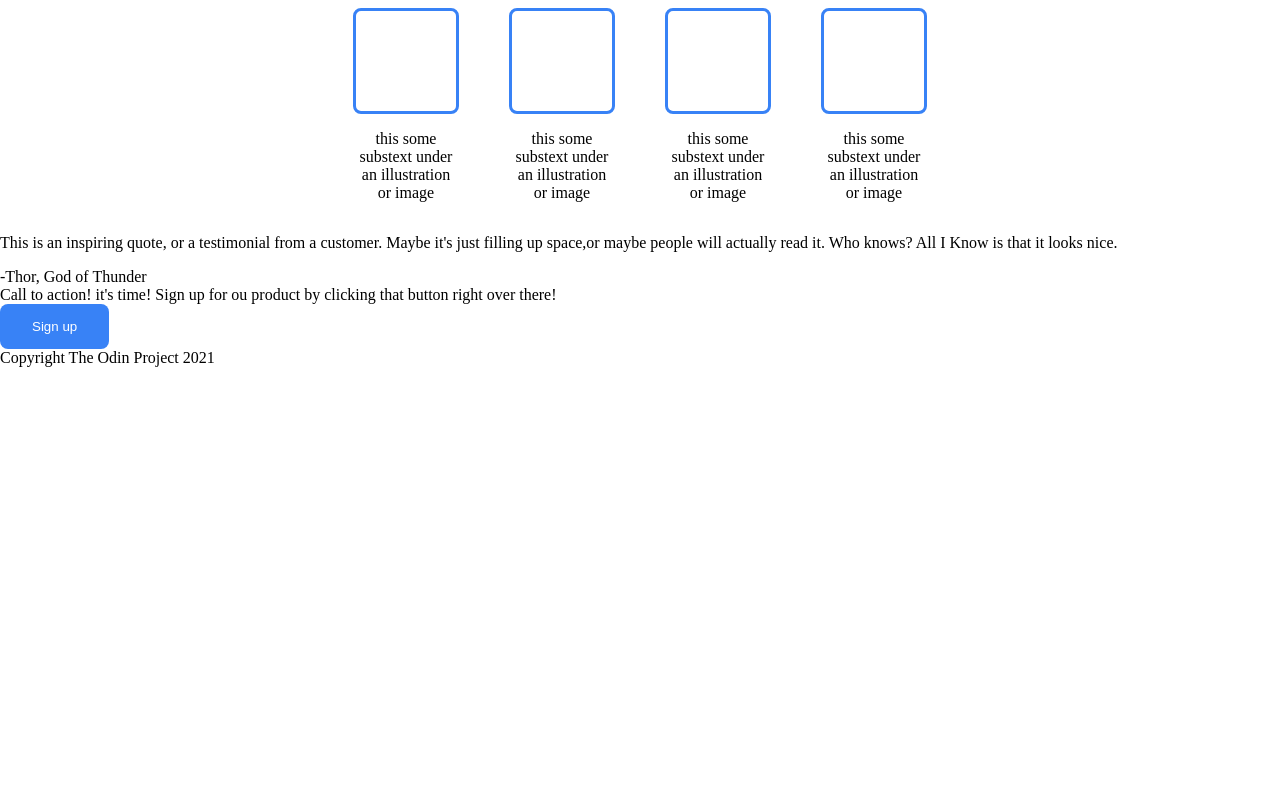
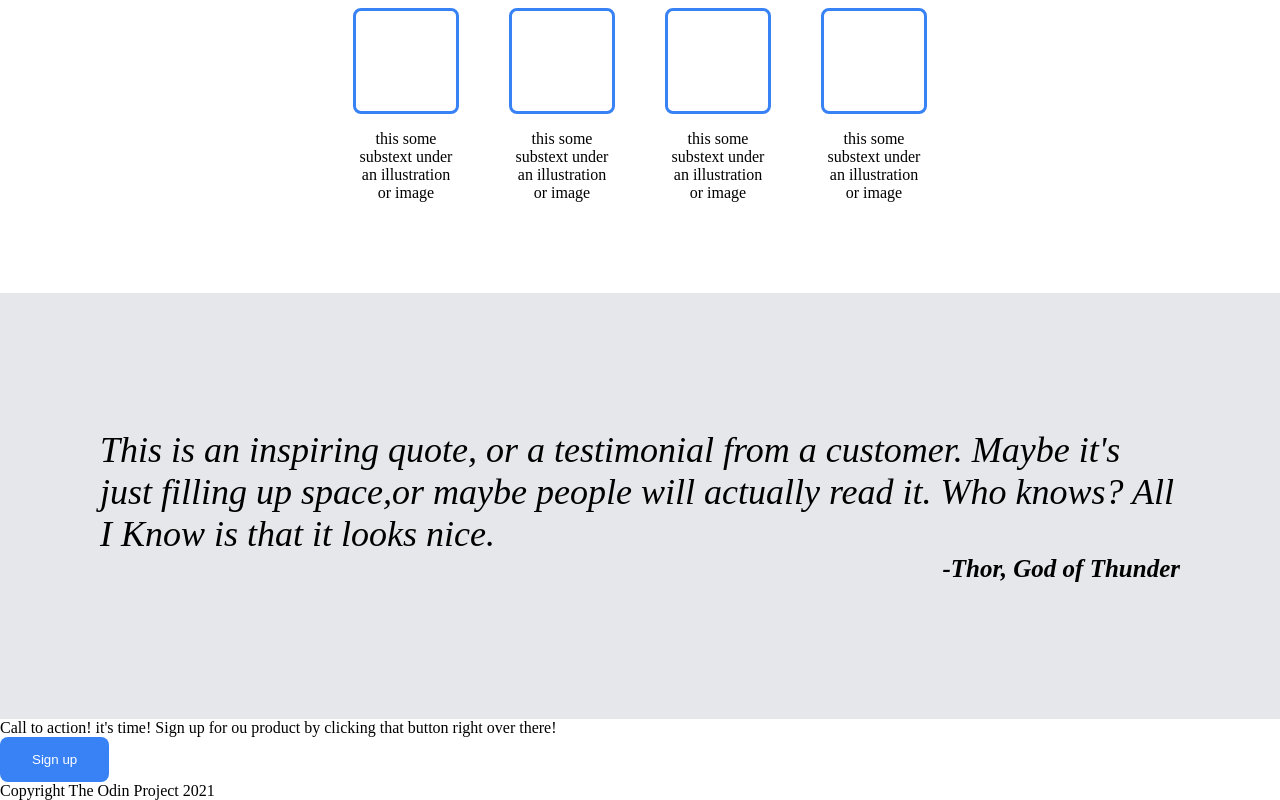
Before and after one commit to Lenzhy/Landing-Page, a plain HTML site: page index.html in a window 1280 px wide. Shown: the part 507-1307 px from the top of the page. Before the commit the page ends 874 px from the top, so only its background shows below. Drawn offline with Linux system fonts and the light colour scheme.

Commit message:
Made CSS "Quote"

```diff
--- a/index.html
+++ b/index.html
@@ -46,8 +46,9 @@
        </div>
    </div>
        <div class="quote">
-           <p>This is an inspiring quote, or a testimonial from a customer. Maybe it's just filling up space,or maybe people will actually read it. Who knows? All I Know is that it looks nice.</p>
-           <span>-Thor, God of Thunder</span>
+           <p>This is an inspiring quote, or a testimonial from a customer. Maybe it's just filling up space,or maybe people
+               will actually read it. Who knows? All I Know is that it looks nice.
+           <span>-Thor, God of Thunder</span></p>
        </div>
        <div class="subscribe">
            <div>
--- a/style.css
+++ b/style.css
@@ -1,7 +1,6 @@
+
 body{
-    /* add font-family*/
-}
-body{
+    /* add fontfamily */
     display: flex;
     flex-direction: column;
     margin: 0;
@@ -72,18 +71,19 @@ button{
 /* <- HEADER*/
 
 /* BODY--> */
+.body{
+    flex: 1;
+    display: flex;
+    flex-direction: column;
+}
 
 /*Content-->*/
-.body{
-     flex: 1;
-     display: flex;
-     flex-direction: column;
- }
 .content{
     display: flex;
     flex-direction: column;
     justify-content: center;
     align-items: center;
+    margin-bottom: 75px;
 }
 .case{
     display: flex;
@@ -116,9 +116,31 @@ button{
 /*<--Content*/
 
 /*quote-->*/
+.quote{
+    background-color: #e5e7eb;
+    display: flex;
+    flex-direction: column;
+    justify-content: center;
+    align-items: center;
+    padding: 100px;
+}
+.quote p{
+    font-size: 36px;
+    font-style: oblique 1deg;
+    display: flex;
+    flex-direction: column;
+}
+.quote span{
+    font-size: 25px;
+    font-weight: 900;
+    display: flex;
+    justify-content: flex-end;
+}
+/*<--quote*/
 
-/*<--quote*/
- */
+
+
+
 /*--> BODy*/
 
 .bottom{
```
